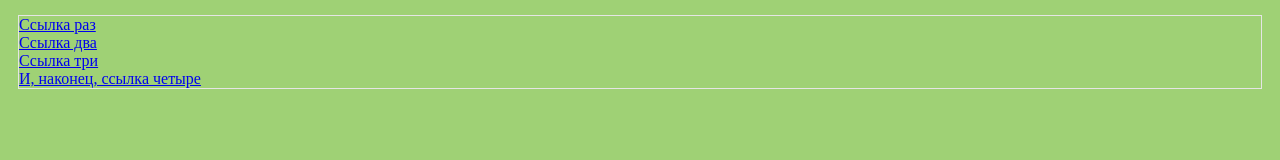
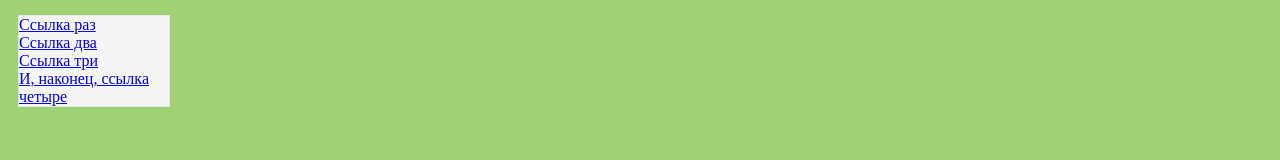
Before and after one commit to AwesomeSoleil/awesomesoleil.github.io, a plain HTML site: page index.html in a window 1280 px wide. Drawn offline with Linux system fonts and the light colour scheme.

Commit message:
Update main.css

```diff
--- a/styles/main.css
+++ b/styles/main.css
@@ -3,6 +3,8 @@ body {
 }
 
 .menu {
+  width: 150px;
+  background-color: #F5F5F5;
   list-style: none;
   padding: 0;
   margin: 0;
```
